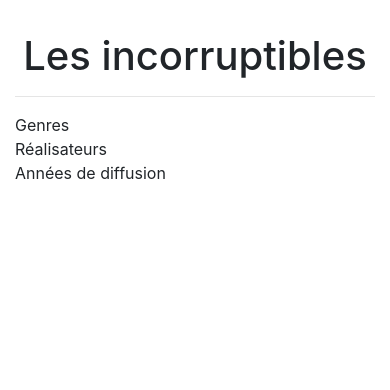
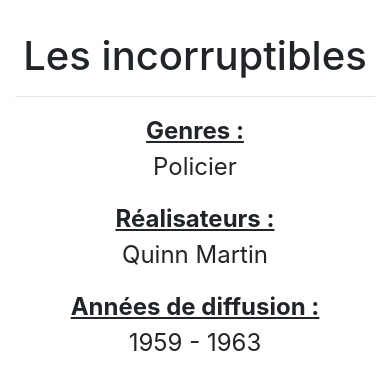
Before and after one commit to Willremi/Groupe6, a PHP site: page /src/views/incorrup.html in a window 390 px wide. Shown: the part 169-559 px from the top of the page. Run offline with PHP 8.4, Linux system fonts and the light colour scheme.

Commit message:
maj incorrup.html et style.css

```diff
--- a/projet/site/public/css/style.css
+++ b/projet/site/public/css/style.css
@@ -95,6 +95,18 @@ tr:nth-child(odd) {
   th > td::before {
     display: none;
   }
+
+  .col-sm-3 {
+    text-align: center;
+  }
+
+  strong, p {
+    font-size: 24px;
+  }
+
+  strong {
+    text-decoration: underline;
+  }
 }
 
 /*# sourceMappingURL=style.css.map */
--- a/projet/site/src/views/incorrup.html
+++ b/projet/site/src/views/incorrup.html
@@ -75,9 +75,18 @@
               <h1>Les incorruptibles</h1>
             <hr>
           </div>
-          <div class="offset-md-2 col-sm-3">Genres</div>
-          <div class="col-sm-3">Réalisateurs</div>
-          <div class="col-sm-3">Années de diffusion</div>
+          <div class="offset-md-2 col-sm-3">
+            <strong>Genres :</strong>
+            <p>Policier</p>
+          </div>
+          <div class="col-sm-3">
+            <strong>Réalisateurs :</strong>
+            <p>Quinn Martin</p>
+          </div>
+          <div class="col-sm-3">
+            <strong>Années de diffusion :</strong>
+            <p>1959 - 1963</p>
+          </div>
         </div> <!-- fin row -->
 
       </div> <!-- fin container -->
```
